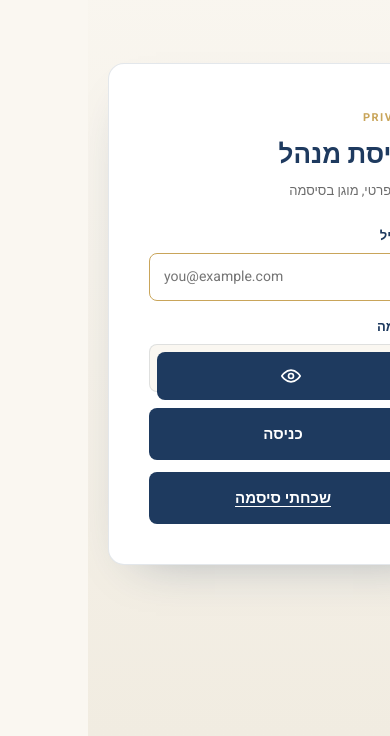
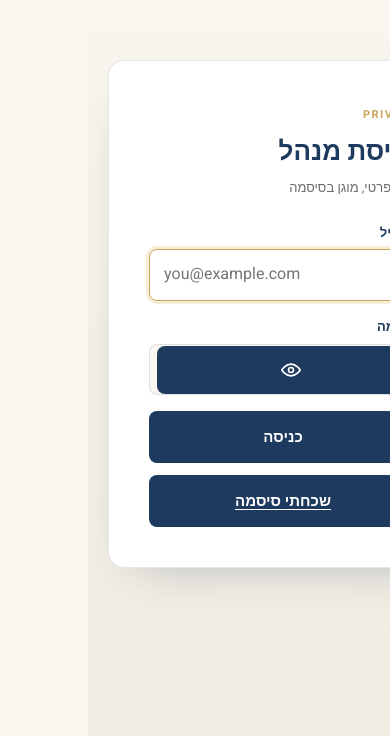
Before and after one commit to nevesagiv/neve-sagiv, a React (Vite) app: page /admin in a window 390 px wide. Shown: the part 108-844 px from the top of the page. Built offline with nearby package versions, Linux system fonts and the light colour scheme; no server answers.

Commit message:
AdminLogin mobile fix: kill default blue focus rings + autofill overlay + iOS zoom prevent

```diff
--- a/src/pages/admin/AdminLogin.css
+++ b/src/pages/admin/AdminLogin.css
@@ -163,3 +163,52 @@
   outline: 2px solid #d4a017;
   outline-offset: 1px;
 }
+
+/* ===== Mobile fixes — kill default blue focus rings & autofill bars ===== */
+.login-card input,
+.password-wrap input {
+  -webkit-appearance: none;
+  appearance: none;
+  -webkit-tap-highlight-color: transparent;
+  caret-color: var(--navy);
+  font-size: 16px; /* prevents iOS zoom-on-focus */
+}
+
+.login-card input:focus,
+.password-wrap input:focus {
+  outline: none;
+  border-color: var(--gold);
+  background: white;
+  box-shadow: 0 0 0 3px rgba(212, 160, 23, 0.18);
+}
+
+/* Kill the yellow/blue autofill chrome that Chrome/Safari paint over the input */
+.login-card input:-webkit-autofill,
+.login-card input:-webkit-autofill:hover,
+.login-card input:-webkit-autofill:focus,
+.login-card input:-webkit-autofill:active {
+  -webkit-box-shadow: 0 0 0 1000px white inset !important;
+  -webkit-text-fill-color: var(--navy) !important;
+  caret-color: var(--navy) !important;
+  transition: background-color 5000s ease-in-out 0s;
+}
+
+/* Password wrap needs the margin (not the input inside it) */
+.password-wrap {
+  margin-bottom: 16px;
+}
+.password-wrap input {
+  margin-bottom: 0;
+}
+
+/* Eye button — no default blue focus ring on tap */
+.password-toggle {
+  -webkit-tap-highlight-color: transparent;
+}
+.password-toggle:focus {
+  outline: none;
+}
+.password-toggle:focus-visible {
+  outline: 2px solid #d4a017;
+  outline-offset: 1px;
+}
```
